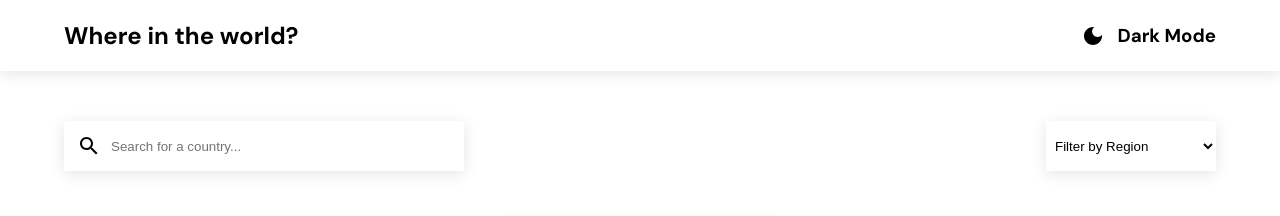
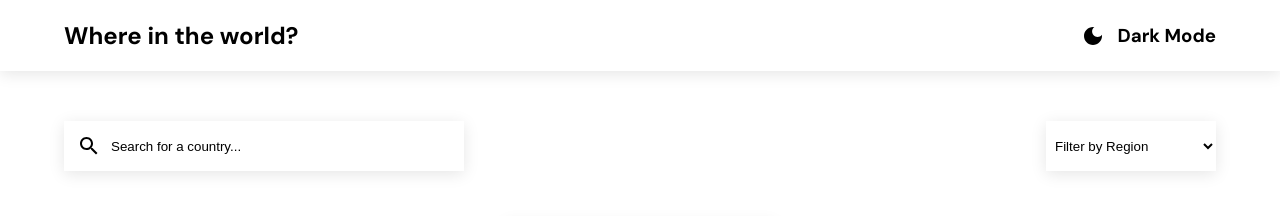
Before and after one commit to Deevyn9/Where-in-the-World, a React (Create React App) app: page / in a window 1280 px wide. Shown: the top 216 px of the page. Built offline with nearby package versions, Linux system fonts and the light colour scheme.

Commit message:
switched placeholder color

```diff
--- a/src/App.css
+++ b/src/App.css
@@ -73,6 +73,15 @@ body {
     height: 80%;
     width: 85%;
     outline: none;
+    color: black;
+}
+
+.search-bar input::placeholder {
+    color: black;
+}
+
+.search-bar.darkMode input, .search-bar.darkMode input::placeholder  {
+    color: white;
 }
 
 .select-bar select {
@@ -84,6 +93,7 @@ body {
     box-shadow: 0px 3px 15px rgba(0, 0, 0, 0.1);
     outline: none;
     color: black;
+    cursor: pointer;
 }
 
 .select-bar.darkMode select {
```
